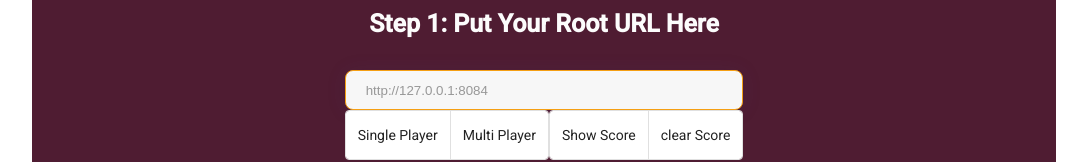
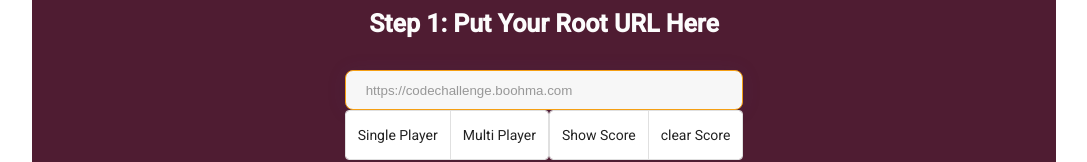
Before and after one commit to acidicyemi/RPSLS_Frontend, an Angular app: page / in a window 1280 px wide. Shown: the part 137-299 px from the top of the page, without its empty margins (96-1183 px from the left). Built offline with nearby package versions, Linux system fonts and the light colour scheme.

Commit message:
update url

```diff
--- a/src/app/gameboard/gameboard.component.ts
+++ b/src/app/gameboard/gameboard.component.ts
@@ -14,7 +14,7 @@ export class GameboardComponent implements OnInit, OnDestroy {
   status: string = "";
   singlePlayer: boolean = true
   p1c: number = 0
-  private _baseUrl: string = "http://127.0.0.1:8084"
+  private _baseUrl: string = "https://codechallenge.boohma.com"
 
   choices: Guesture[] = [];
 
--- a/src/app/services/gameboard.service.ts
+++ b/src/app/services/gameboard.service.ts
@@ -8,7 +8,7 @@ import { throwError } from 'rxjs';
   providedIn: 'root'
 })
 export class GameboardService {
-  private _baseURL: string = "http://127.0.0.1:8084";
+  private _baseURL: string = "https://codechallenge.boohma.com";
 
   public get baseURL(): string {
     return this._baseURL;
```
